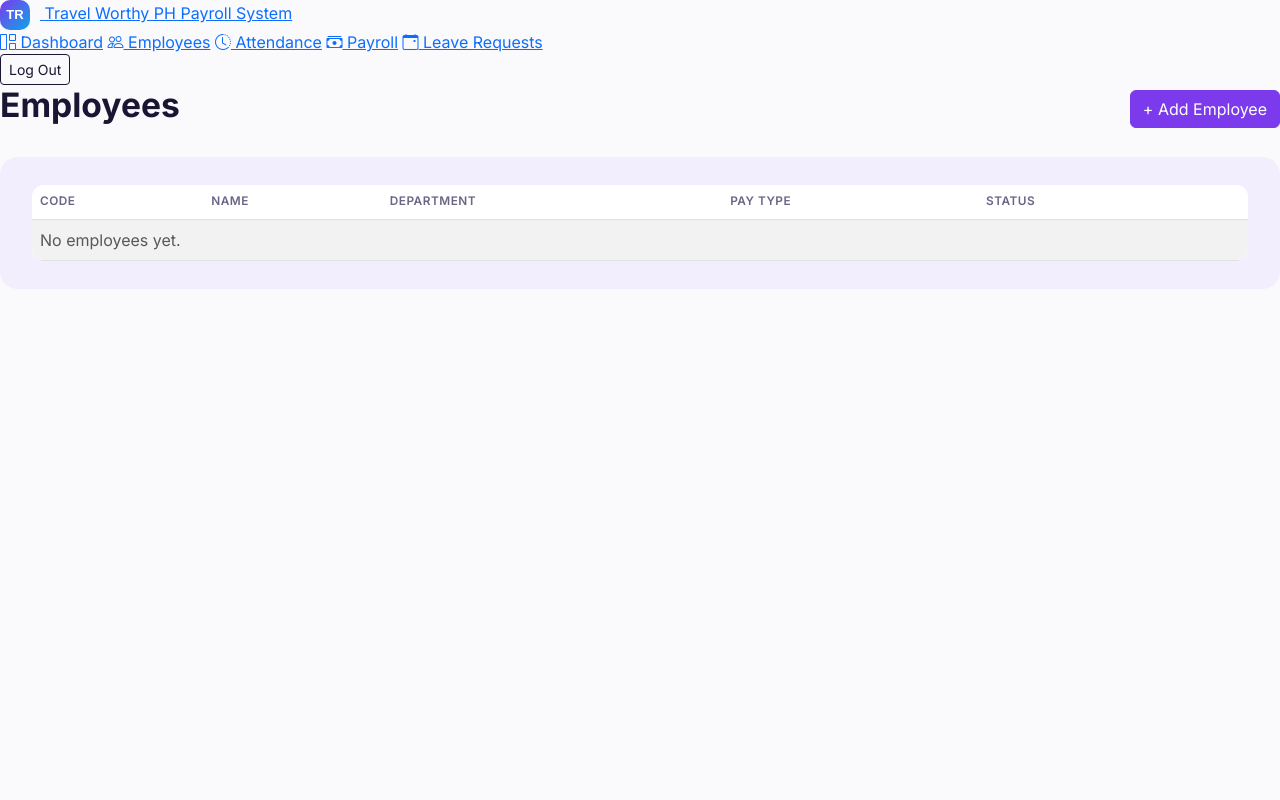
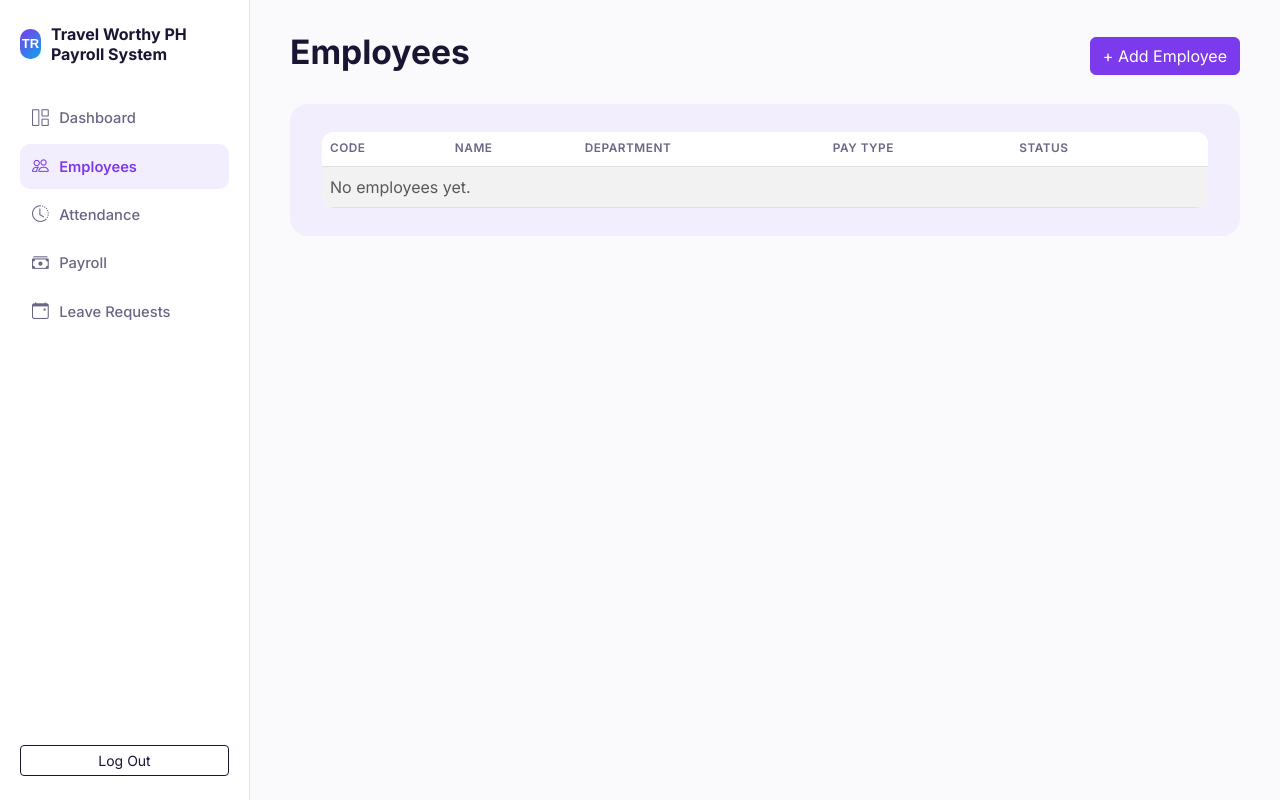
Before and after one commit to Boji028/TWPH-Payroll-System, a Flask app: page /employees/ in a window 1280 px wide. Run offline with Flask 3, Linux system fonts and the light colour scheme; the visitor is signed in with stand-in values (Sample User, id 1); data that the repository does not hold is empty; some web fonts are replaced.

Commit message:
fix: correct main.css for sidebar styling; feat: auto-open browser on run.py start

```diff
--- a/app/static/css/main.css
+++ b/app/static/css/main.css
@@ -142,3 +142,62 @@ h1, h2, h3, h4, h5, h6, .navbar-brand, .card-title {
 .badge.bg-success { background-color: var(--app-mint) !important; }
 .badge.bg-secondary { background-color: var(--app-gray) !important; }
 .badge.bg-danger { background-color: var(--app-coral) !important; }
+
+/* App shell — left sidebar layout for authenticated pages */
+.app-shell { display: flex; min-height: 100vh; }
+.app-shell.no-sidebar { display: block; }
+.app-shell.no-sidebar .app-main { max-width: 960px; margin: 0 auto; padding: 2rem 1rem; }
+.app-sidebar {
+    width: 250px;
+    flex-shrink: 0;
+    background: #fff;
+    border-right: 1px solid var(--app-line);
+    display: flex;
+    flex-direction: column;
+    padding: 1.5rem 1.25rem;
+    position: sticky;
+    top: 0;
+    height: 100vh;
+    overflow-y: auto;
+}
+.sidebar-brand {
+    display: flex;
+    align-items: center;
+    font-family: 'Pogonia', 'Inter', sans-serif;
+    font-weight: 700;
+    color: var(--app-ink);
+    text-decoration: none;
+    margin-bottom: 2rem;
+    font-size: 1rem;
+    line-height: 1.25;
+}
+.sidebar-nav { display: flex; flex-direction: column; gap: .25rem; flex: 1; }
+.sidebar-link {
+    display: flex;
+    align-items: center;
+    gap: .65rem;
+    padding: .6rem .75rem;
+    border-radius: 10px;
+    color: var(--app-gray);
+    text-decoration: none;
+    font-weight: 500;
+    font-size: .92rem;
+}
+.sidebar-link i { font-size: 1.05rem; }
+.sidebar-link:hover { background: var(--app-chip-purple); color: var(--app-purple); }
+.sidebar-link.active { background: var(--app-chip-purple); color: var(--app-purple); font-weight: 600; }
+.sidebar-logout { margin-top: 1rem; }
+.app-main { flex: 1; min-width: 0; padding: 2rem 2.5rem; }
+
+@media (max-width: 768px) {
+    .app-shell { flex-direction: column; }
+    .app-sidebar {
+        width: 100%;
+        height: auto;
+        position: static;
+        border-right: none;
+        border-bottom: 1px solid var(--app-line);
+    }
+    .sidebar-nav { flex-direction: row; flex-wrap: wrap; }
+    .app-main { padding: 1.25rem; }
+}
--- a/run.py
+++ b/run.py
@@ -1,7 +1,19 @@
 import os
+import threading
+import webbrowser
 from app import create_app
 
 app = create_app(os.environ.get("FLASK_ENV", "development"))
 
+
+def open_browser():
+    webbrowser.open("http://127.0.0.1:5000/")
+
+
 if __name__ == "__main__":
+    # Flask's debug reloader restarts this script in a child process, which
+    # would open a second browser tab. WERKZEUG_RUN_MAIN is only set in that
+    # child, so this guard makes sure the browser opens exactly once.
+    if os.environ.get("WERKZEUG_RUN_MAIN") != "true":
+        threading.Timer(1.0, open_browser).start()
     app.run(debug=True)
```
